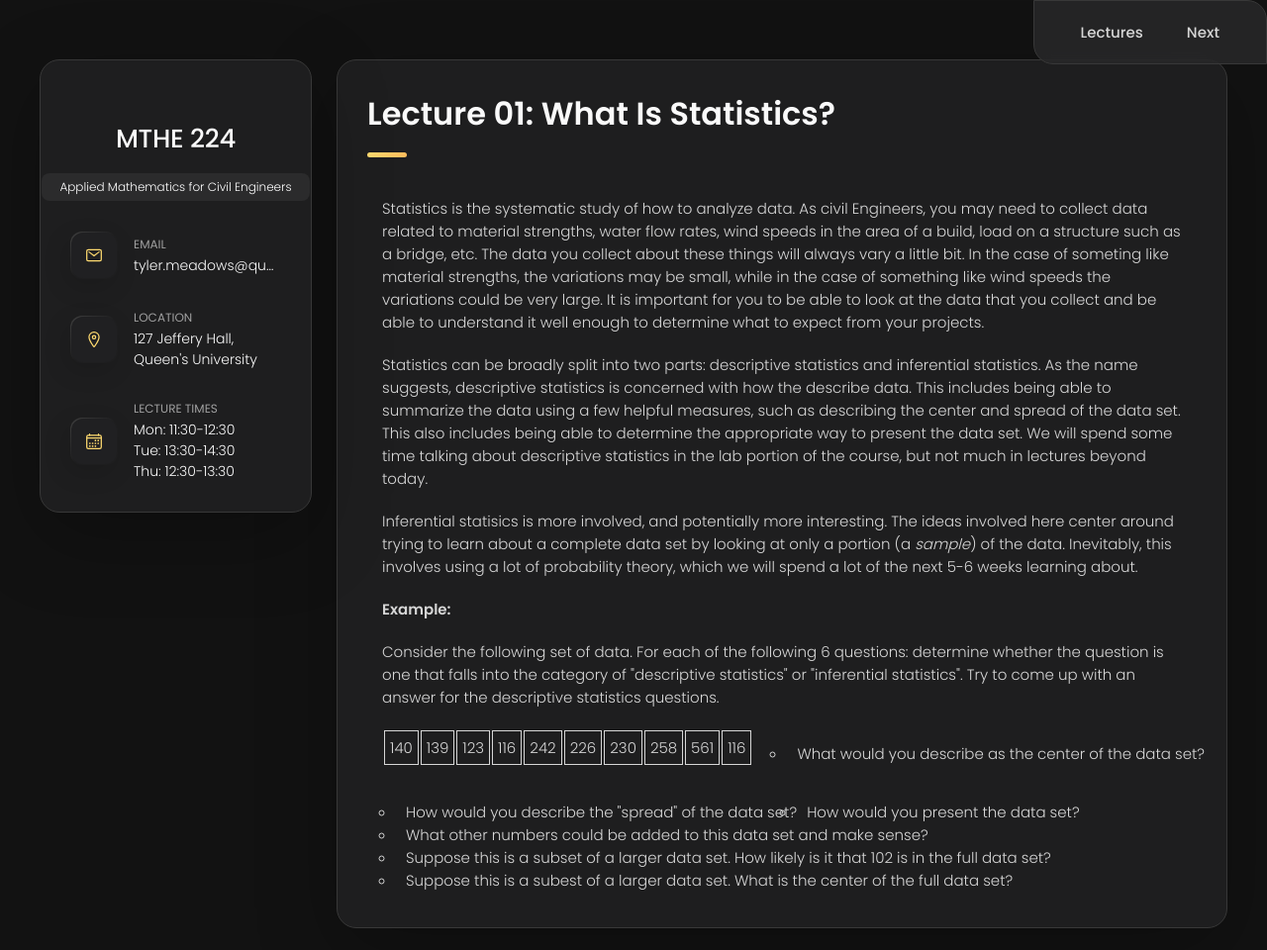
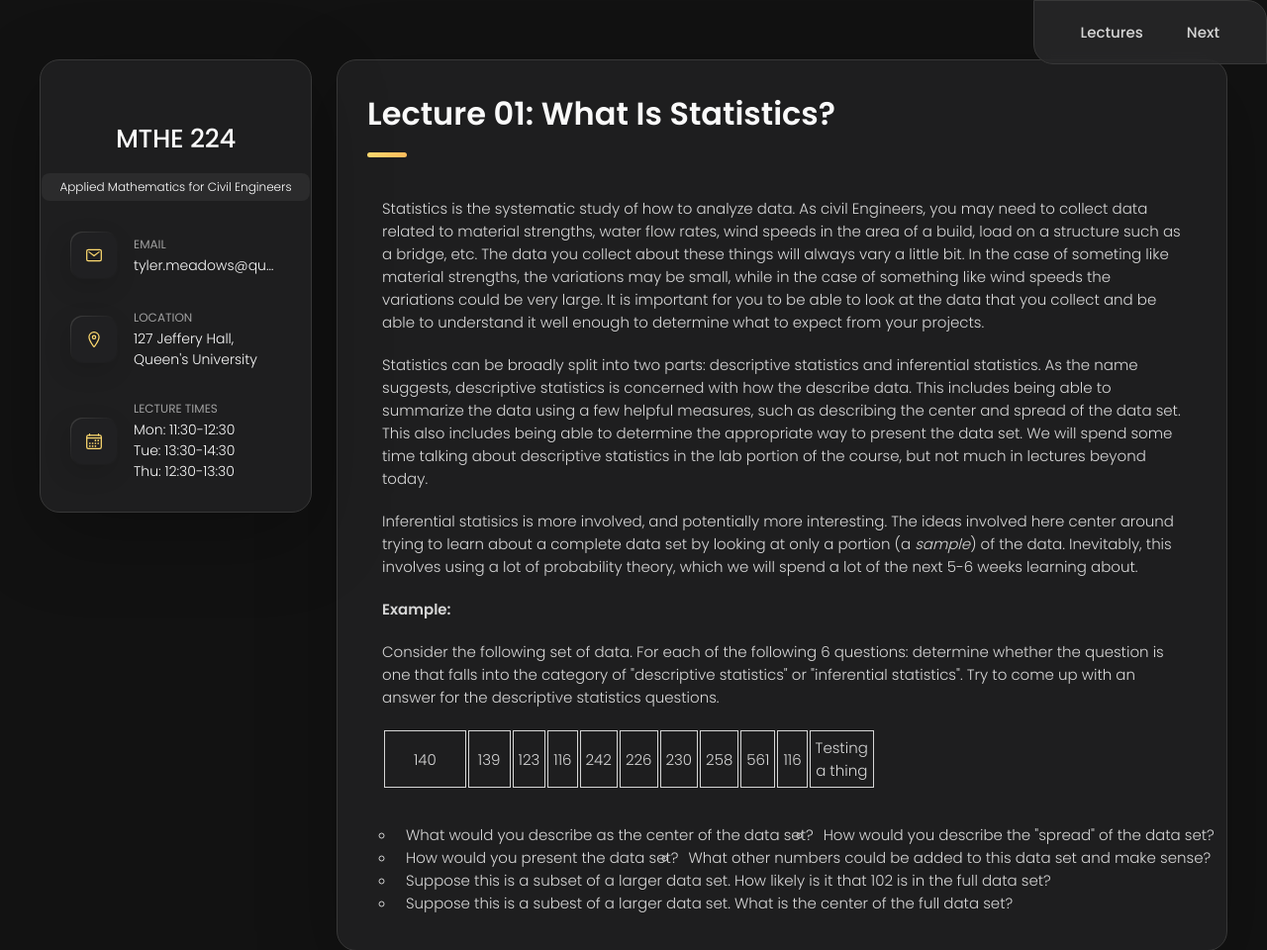
Before and after one commit to Tyler-Meadows/Tyler-Meadows.github.io, a plain HTML site: page lectures/lecture01.html in a window 1280 px wide. Shown: the top 960 px of the page at 99% size. Drawn offline with nearby package versions, Linux system fonts and the light colour scheme.

```diff
--- a/lectures/lecture01.html
+++ b/lectures/lecture01.html
@@ -166,6 +166,7 @@
                         <td>258</td>
                         <td>561</td>
                         <td>116</td>
+                        <td> Testing a thing </td>
                     </table>
                    </li>
 
```
